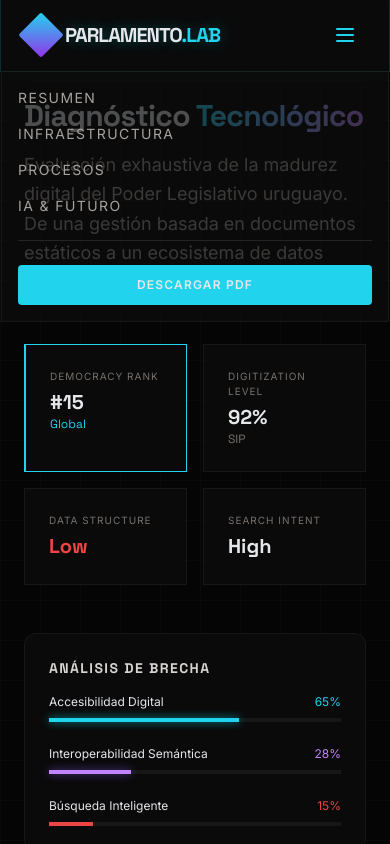
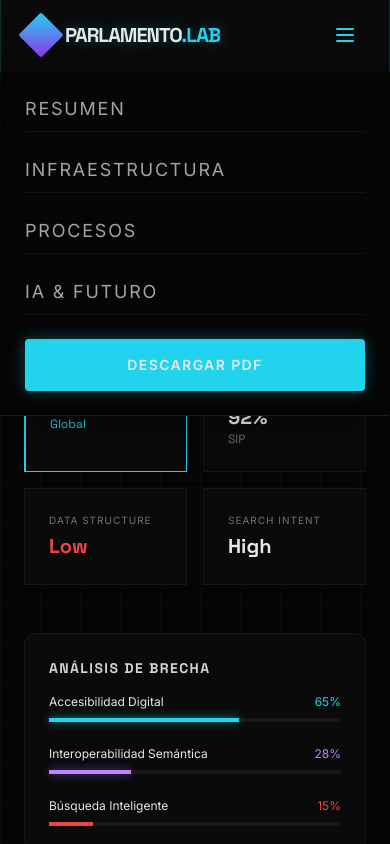
Before and after one commit to dantedeagostino-dot/Congreso-Uruguay, a plain HTML site: page index.html in a window 390 px wide. Both pictures are taken after a click on the button 345 px from the left and 35 px from the top of the page. Shown: the top 844 px of the page. Drawn offline with nearby package versions, Linux system fonts and the light colour scheme.

Commit message:
Fix mobile menu transparency for better readability

```diff
--- a/index.html
+++ b/index.html
@@ -154,19 +154,18 @@
 
         <!-- Mobile Menu (Hidden by default) -->
         <div id="mobile-menu"
-            class="hidden absolute top-full left-0 w-full glass-card border-t border-white/5 flex flex-col p-4 gap-4 md:hidden">
+            class="hidden absolute top-full left-0 w-full bg-[#050505] border-b border-white/10 flex flex-col p-6 gap-6 md:hidden shadow-2xl z-50">
             <button onclick="showSection('overview')"
-                class="text-left text-sm uppercase tracking-widest text-stone-400 hover:text-cyan-400 nav-link-mobile">Resumen</button>
+                class="text-left text-lg uppercase tracking-widest text-stone-400 hover:text-cyan-400 nav-link-mobile border-b border-white/5 pb-2">Resumen</button>
             <button onclick="showSection('stack')"
-                class="text-left text-sm uppercase tracking-widest text-stone-400 hover:text-cyan-400 nav-link-mobile">Infraestructura</button>
+                class="text-left text-lg uppercase tracking-widest text-stone-400 hover:text-cyan-400 nav-link-mobile border-b border-white/5 pb-2">Infraestructura</button>
             <button onclick="showSection('process')"
-                class="text-left text-sm uppercase tracking-widest text-stone-400 hover:text-cyan-400 nav-link-mobile">Procesos</button>
+                class="text-left text-lg uppercase tracking-widest text-stone-400 hover:text-cyan-400 nav-link-mobile border-b border-white/5 pb-2">Procesos</button>
             <button onclick="showSection('ai')"
-                class="text-left text-sm uppercase tracking-widest text-stone-400 hover:text-cyan-400 nav-link-mobile">IA
+                class="text-left text-lg uppercase tracking-widest text-stone-400 hover:text-cyan-400 nav-link-mobile border-b border-white/5 pb-2">IA
                 & Futuro</button>
-            <div class="h-px bg-white/10 my-2"></div>
             <a href="resumen_diagnostico.pdf" download
-                class="text-center text-xs font-bold uppercase tracking-widest text-bg-deep bg-cyan-400 py-3 rounded hover:bg-cyan-300 transition-colors">
+                class="text-center text-sm font-bold uppercase tracking-widest text-bg-deep bg-cyan-400 py-4 rounded hover:bg-cyan-300 transition-colors shadow-[0_0_15px_rgba(0,242,255,0.3)]">
                 Descargar PDF
             </a>
         </div>
```
